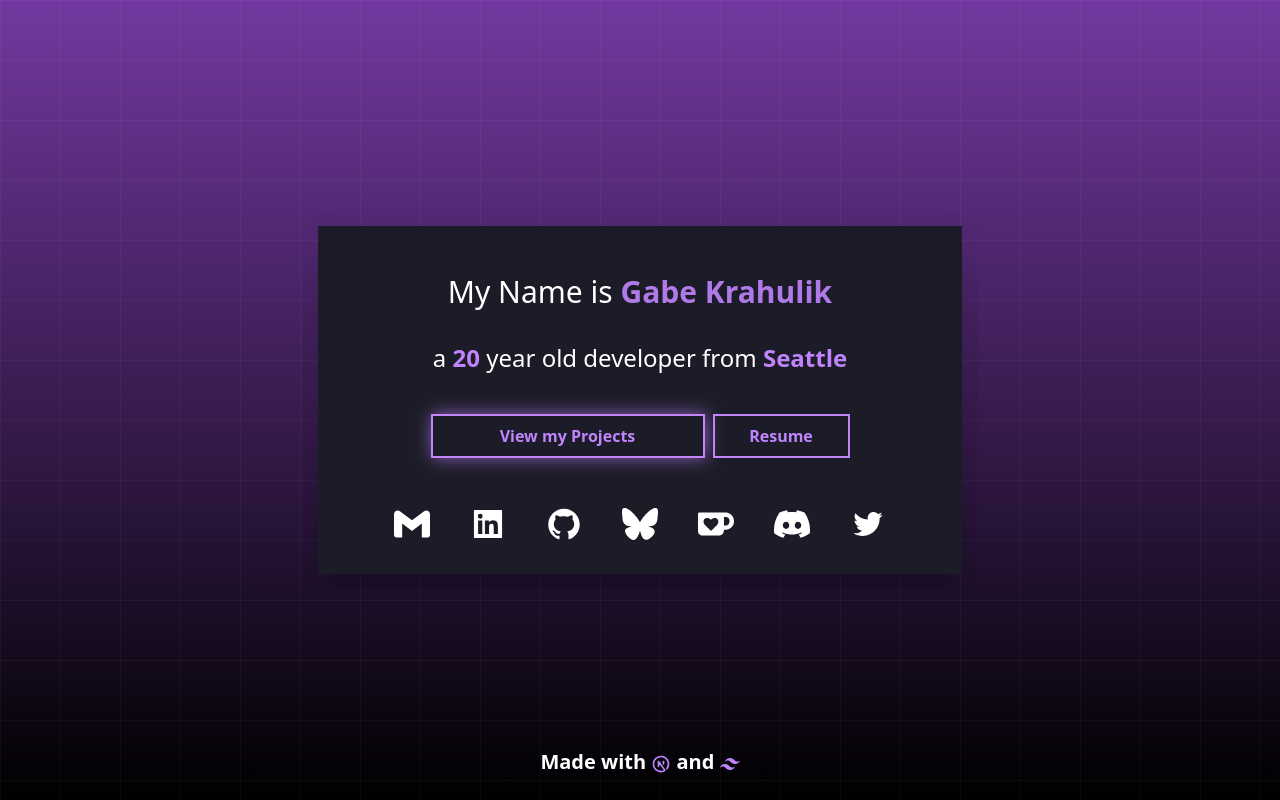
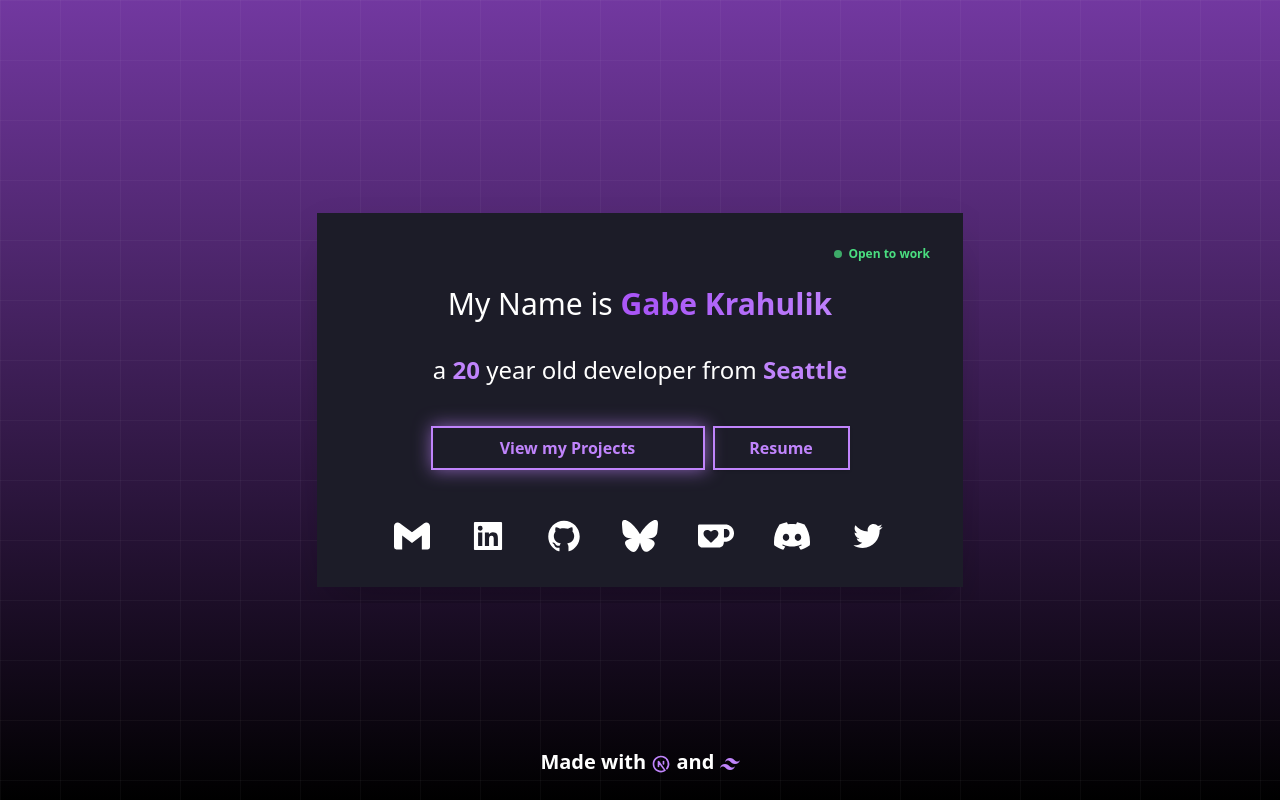
Before and after one commit to Lilspartan/Portfolio, a Next.js app: page / in a window 1280 px wide. Built offline with nearby package versions, Linux system fonts and the light colour scheme.

Commit message:
work and icons

```diff
--- a/components/Card/index.tsx
+++ b/components/Card/index.tsx
@@ -20,6 +20,10 @@ export const Card = (props: Props) => {
 						m-4
 						transition
 						duration-300
+						border border-transparent
+						hover:-translate-y-1
+						hover:shadow-[0_0_25px_rgba(192,132,252,0.2)]
+						hover:border-accent/30
 						${props.full && "h-full"}
 						`}>
 				{ props.children }
--- a/pages/index.tsx
+++ b/pages/index.tsx
@@ -6,6 +6,8 @@ import { TbBrandNextjs } from 'react-icons/tb';
 import { useState } from 'react';
 
 import classNames from 'classnames';
+
+const OPEN_TO_WORK = true;
 
 const contacts = [
 	{ name: "gmail", link: "mailto:gabe@gabekrahulik.dev" },
@@ -67,7 +69,15 @@ const Landing = () => {
 			<div className="grid place-items-center h-screen text-center">
 				<div data-m="drop" data-m-delay="0.5">
 					<Card>
-						<span data-m="reveal-right" data-m-duration="1" data-m-delay="1" className="text-3xl text-white p-4 block text-center">My Name is <span className="text-accent opacity-90 font-bold">Gabe Krahulik</span></span>
+						{OPEN_TO_WORK && (
+							<div className="flex justify-end mb-2">
+								<span className="flex items-center gap-1.5 text-xs text-green-400 font-semibold">
+									<span className="w-2 h-2 bg-green-400 rounded-full animate-pulse inline-block" />
+									Open to work
+								</span>
+							</div>
+						)}
+						<span data-m="reveal-right" data-m-duration="1" data-m-delay="1" className="text-3xl text-white p-4 block text-center">My Name is <span className="gradient-name font-bold">Gabe Krahulik</span></span>
 						{/* <img data-m="reveal-down" data-m-duration="0.5" data-m-delay="1.5" src = "/logo.png" className = "w-24 rounded-lg mx-auto mt-2" /> */}
 						<span data-m="reveal-right" data-m-duration="1.5" data-m-delay="1.5" className="text-2xl block text-white p-4 text-center">a{age === "18" ? "n" : ""} <span className = "text-accent font-bold">{ age }</span> year old developer from <span className = "text-accent font-bold">Seattle</span></span>
 
--- a/pages/projects/index.tsx
+++ b/pages/projects/index.tsx
@@ -1,6 +1,32 @@
 import { Button, Card, IconButton } from '../../components';
 
 import { projects, charity } from '../../utils/projects';
+import { ShortTech } from '../../utils/interfaces';
+import { DiCss3, DiHtml5, DiMongodb } from 'react-icons/di';
+import { SiJavascript, SiTailwindcss, SiTypescript, SiElectron, SiSocketdotio, SiReact, SiNodedotjs, SiUikit } from 'react-icons/si';
+import { TbBrandNextjs, TbBrandFramerMotion, TbBrandCpp } from 'react-icons/tb';
+
+const SmallTechIcon = ({ tech }: { tech: ShortTech }) => {
+    const cls = "text-base opacity-60";
+    switch (tech) {
+        case "C":            return <span className={cls}>C</span>;
+        case "css":          return <DiCss3 className={cls} />;
+        case "html":         return <DiHtml5 className={cls} />;
+        case "react":        return <SiReact className={cls} />;
+        case "uikit":        return <SiUikit className={cls} />;
+        case "CPP":          return <TbBrandCpp className={cls} />;
+        case "mongo":        return <DiMongodb className={cls} />;
+        case "js":           return <SiJavascript className={cls} />;
+        case "ts":           return <SiTypescript className={cls} />;
+        case "node":         return <SiNodedotjs className={cls} />;
+        case "next":         return <TbBrandNextjs className={cls} />;
+        case "electron":     return <SiElectron className={cls} />;
+        case "tailwind":     return <SiTailwindcss className={cls} />;
+        case "socketio":     return <SiSocketdotio className={cls} />;
+        case "framer-motion":return <TbBrandFramerMotion className={cls} />;
+        default:             return null;
+    }
+}
 
 const animationGap = 0.2;
 
@@ -34,6 +60,13 @@ const Landing = () => {
                                             <h1 className = "text-5xl font-extrabold">{ project.name }</h1>
                                             {!project.active && <span className = "text-xs font-semibold bg-accent text-primary py-1 px-2 w-fit mt-2">Inactive</span>}
                                             <span className = "text-xl my-8">{ project.description }</span>
+                                            {project.infoPage?.technologies?.[0]?.short && (
+                                                <div className="flex flex-row gap-2 mt-1">
+                                                    {project.infoPage.technologies[0].short.slice(0, 5).map((tech, i) => (
+                                                        <SmallTechIcon key={i} tech={tech} />
+                                                    ))}
+                                                </div>
+                                            )}
                                         </div>
                                         <div className = "flex flex-col justify-center gap-2 lg:w-1/4">
                                             {
@@ -73,6 +106,13 @@ const Landing = () => {
                                                         <h1 className = "text-4xl font-extrabold">{ p.name }</h1>
                                                         {!p.active && <span className = "text-xs font-semibold bg-accent text-primary py-1 px-2 w-fit mx-auto mt-2">Inactive</span>}
                                                         <span className = "text-lg my-8">{ p.description }</span>
+                                                        {p.infoPage?.technologies?.[0]?.short && (
+                                                            <div className="flex flex-row gap-2 justify-center mb-2">
+                                                                {p.infoPage.technologies[0].short.slice(0, 4).map((tech, i) => (
+                                                                    <SmallTechIcon key={i} tech={tech} />
+                                                                ))}
+                                                            </div>
+                                                        )}
                                                     </div>
                                                 </div>
                                                 <div className = "flex flex-col justify-center">
--- a/styles/globals.css
+++ b/styles/globals.css
@@ -23,6 +23,21 @@ html {
   /* letter-spacing: 0.01ch; */
 }
 
+@keyframes gradient-shift {
+  0%   { background-position: 0% 50%; }
+  50%  { background-position: 100% 50%; }
+  100% { background-position: 0% 50%; }
+}
+
+.gradient-name {
+  background: linear-gradient(90deg, #c084fc, #e879f9, #a855f7, #c084fc);
+  background-size: 300%;
+  -webkit-background-clip: text;
+  -webkit-text-fill-color: transparent;
+  background-clip: text;
+  animation: gradient-shift 4s ease infinite;
+}
+
 .text-glow {
   animation: text-glow 2s ease-in-out infinite alternate;
 }
@@ -93,6 +108,20 @@ html {
   position: relative;
   overflow: hidden;
   transition: all 0.2s linear 0s, text-indent 0.2s;
+}
+
+.button::after {
+  content: '';
+  position: absolute;
+  inset: 0;
+  background: linear-gradient(90deg, transparent 0%, rgba(255,255,255,0.08) 50%, transparent 100%);
+  transform: translateX(-100%);
+  transition: transform 0.4s ease;
+  pointer-events: none;
+}
+
+.button:hover::after {
+  transform: translateX(100%);
 }
 
 .button.icon:before {
```
